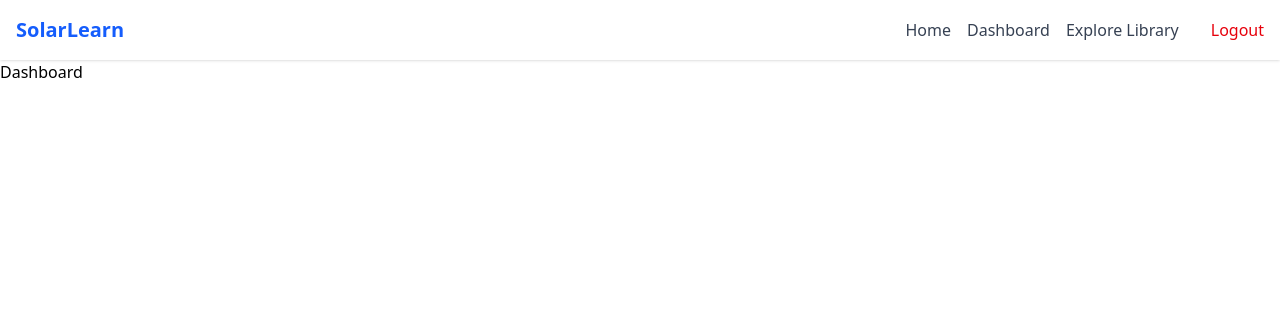
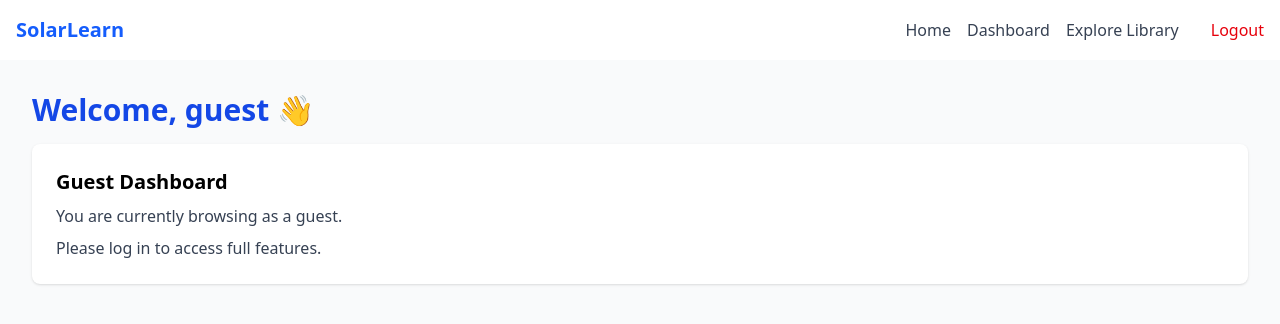
Before and after one commit to KXvira/Solar-Learn2.0, a React (Vite) app in the folder solarlearn-frontend/: page /dashboard in a window 1280 px wide. Shown: the top 324 px of the page. Built offline with nearby package versions, Linux system fonts and the light colour scheme.

Commit message:
feat: implement role-based dashboard rendering based on user roles

```diff
--- a/solarlearn-frontend/src/pages/Dashboard.jsx
+++ b/solarlearn-frontend/src/pages/Dashboard.jsx
@@ -1,7 +1,69 @@
-import React from "react";
+import { useAuth } from "../context/AuthContext";
 
 function Dashboard() {
-  return <div>Dashboard</div>;
+  const { user } = useAuth();
+  const { role, username } = user;
+
+  const renderContent = () => {
+    switch (role) {
+      case "Teacher":
+        return (
+          <>
+            <h2 className="text-xl font-bold mb-2">Teacher Dashboard</h2>
+            <ul className="list-disc ml-5 space-y-1">
+              <li>Create and manage curriculum</li>
+              <li>Upload learning materials</li>
+              <li>Generate or assign quizzes</li>
+            </ul>
+          </>
+        );
+      case "Student":
+        return (
+          <>
+            <h2 className="text-xl font-bold mb-2">Student Dashboard</h2>
+            <ul className="list-disc ml-5 space-y-1">
+              <li>Browse library content</li>
+              <li>View assigned curriculum</li>
+              <li>Take offline quizzes</li>
+            </ul>
+          </>
+        );
+      case "Admin":
+        return (
+          <>
+            <h2 className="text-xl font-bold mb-2">Admin Dashboard</h2>
+            <ul className="list-disc ml-5 space-y-1">
+              <li>Manage users & roles</li>
+              <li>Oversee platform content</li>
+              <li>View usage reports</li>
+            </ul>
+          </>
+        );
+      case "Guest":
+        return (
+          <>
+            <h2 className="text-xl font-bold mb-2">Guest Dashboard</h2>
+            <p className="text-gray-700">
+              You are currently browsing as a guest.
+            </p>
+            <p className="text-gray-700 mt-2">
+              Please log in to access full features.
+            </p>
+          </>
+        );
+      default:
+        return <p>Unknown role.</p>;
+    }
+  };
+
+  return (
+    <div className="p-8 bg-gray-50 min-h-screen">
+      <h1 className="text-3xl font-bold text-blue-700 mb-4">
+        Welcome, {username} 👋
+      </h1>
+      <div className="bg-white shadow p-6 rounded-lg">{renderContent()}</div>
+    </div>
+  );
 }
 
 export default Dashboard;
```
